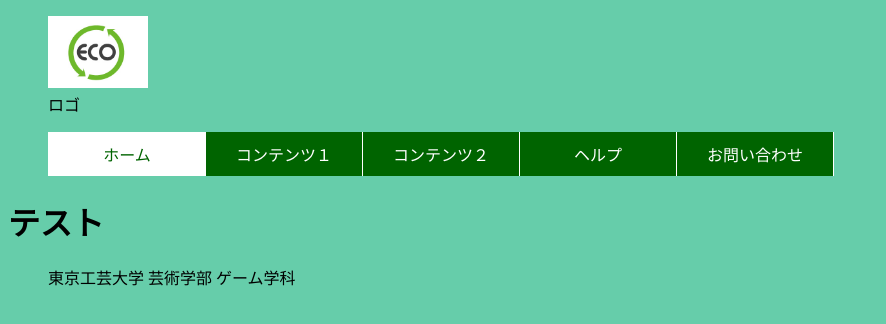
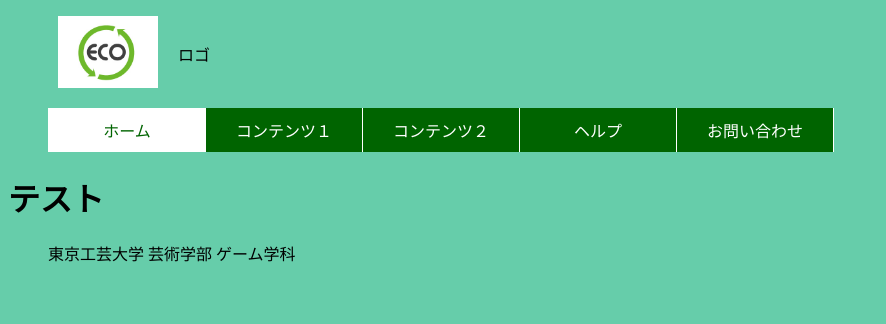
Before and after one commit to mackuroda1297/web1-8, a plain HTML site: page index.html in a window 1280 px wide. Shown: the whole page, without its empty margins (0-886 px from the left). Drawn offline with Linux system fonts and the light colour scheme.

Commit message:
Update default.css

```diff
--- a/css/default.css
+++ b/css/default.css
@@ -9,7 +9,10 @@ body{
 }
 
 #logo li {
-  list-style-type: none;
+	display: table-cell;
+	vertical-align: middle;
+	padding:0 10px;
+	list-style-type: none;
 }
 
 #logo img {
```
